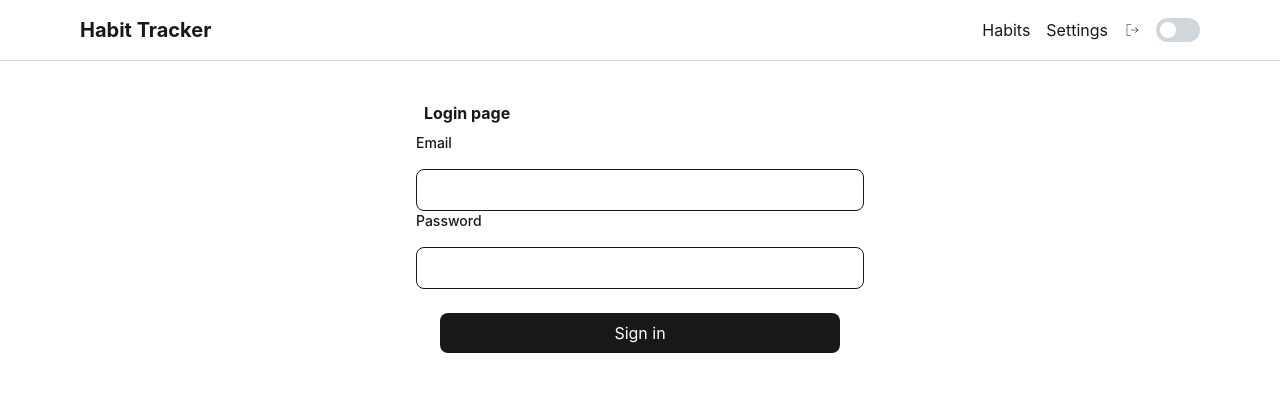
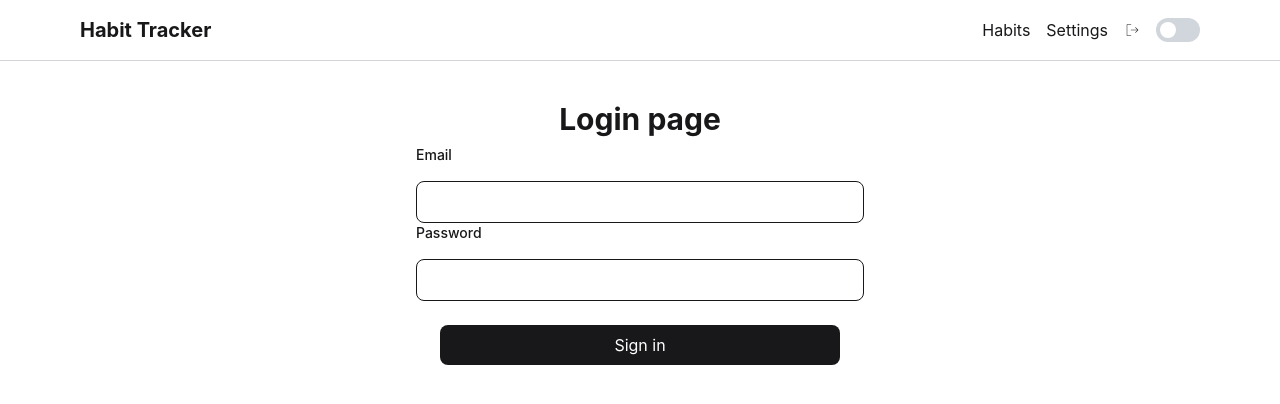
Before and after one commit to lintricker/habit-tracker, a React (Vite) app: page /login in a window 1280 px wide. Shown: the top 404 px of the page. Built offline with nearby package versions, Linux system fonts and the light colour scheme.

Commit message:
fix/login page name moved to center and increased font size

```diff
--- a/src/pages/LoginPage.tsx
+++ b/src/pages/LoginPage.tsx
@@ -3,7 +3,7 @@ const LoginPage = () => {
 
   return (
     <div className="bg-white flex flex-col dark:bg-zinc-900 max-w-md mx-auto">
-      <h1 className="dark:text-white m-2 font-bold">Login page</h1>
+      <h1 className="dark:text-white m-2 font-bold text-3xl self-center">Login page</h1>
       <div className="flex flex-col gap-4">
         <label htmlFor="email" className="dark:text-white text-sm font-medium">
           Email
```
